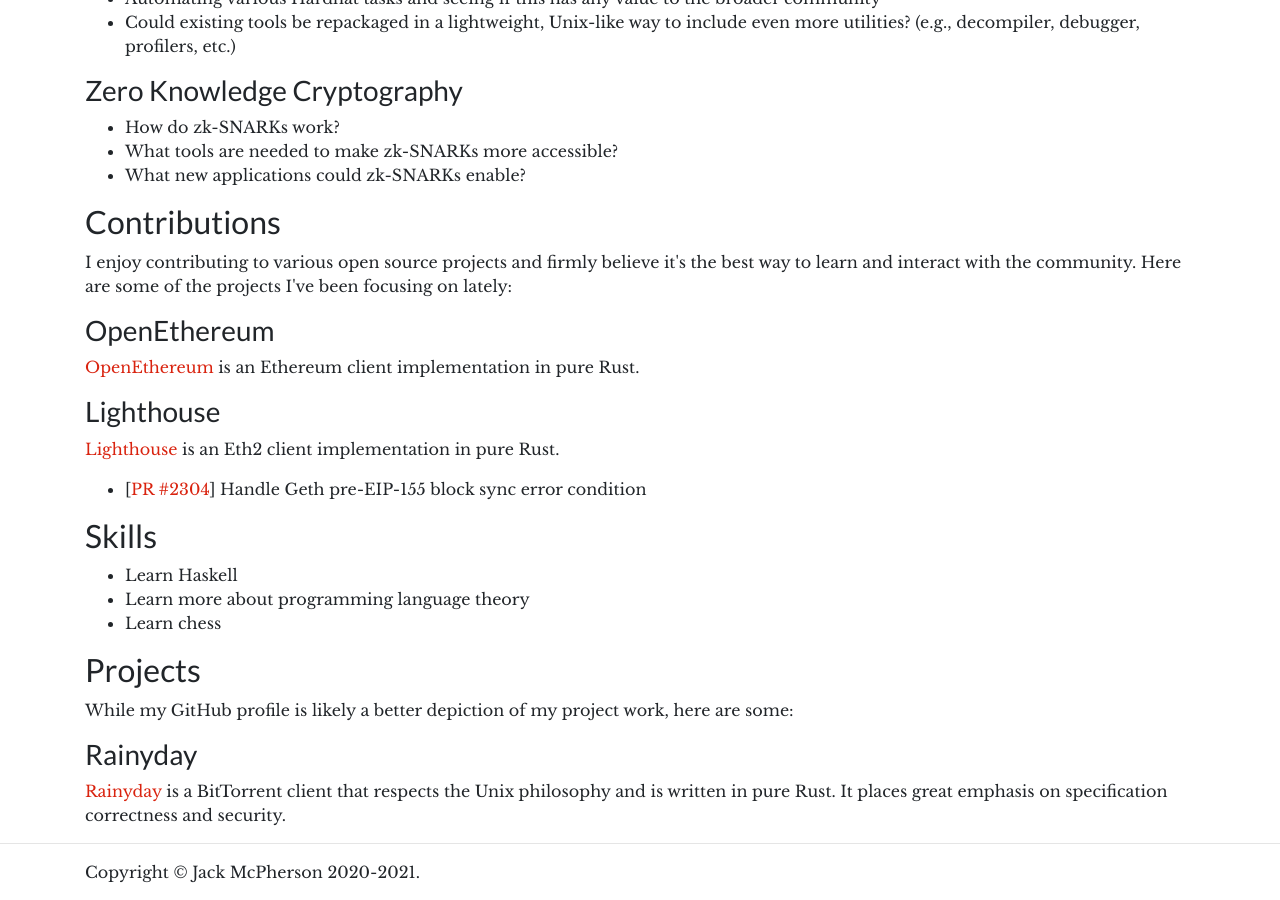
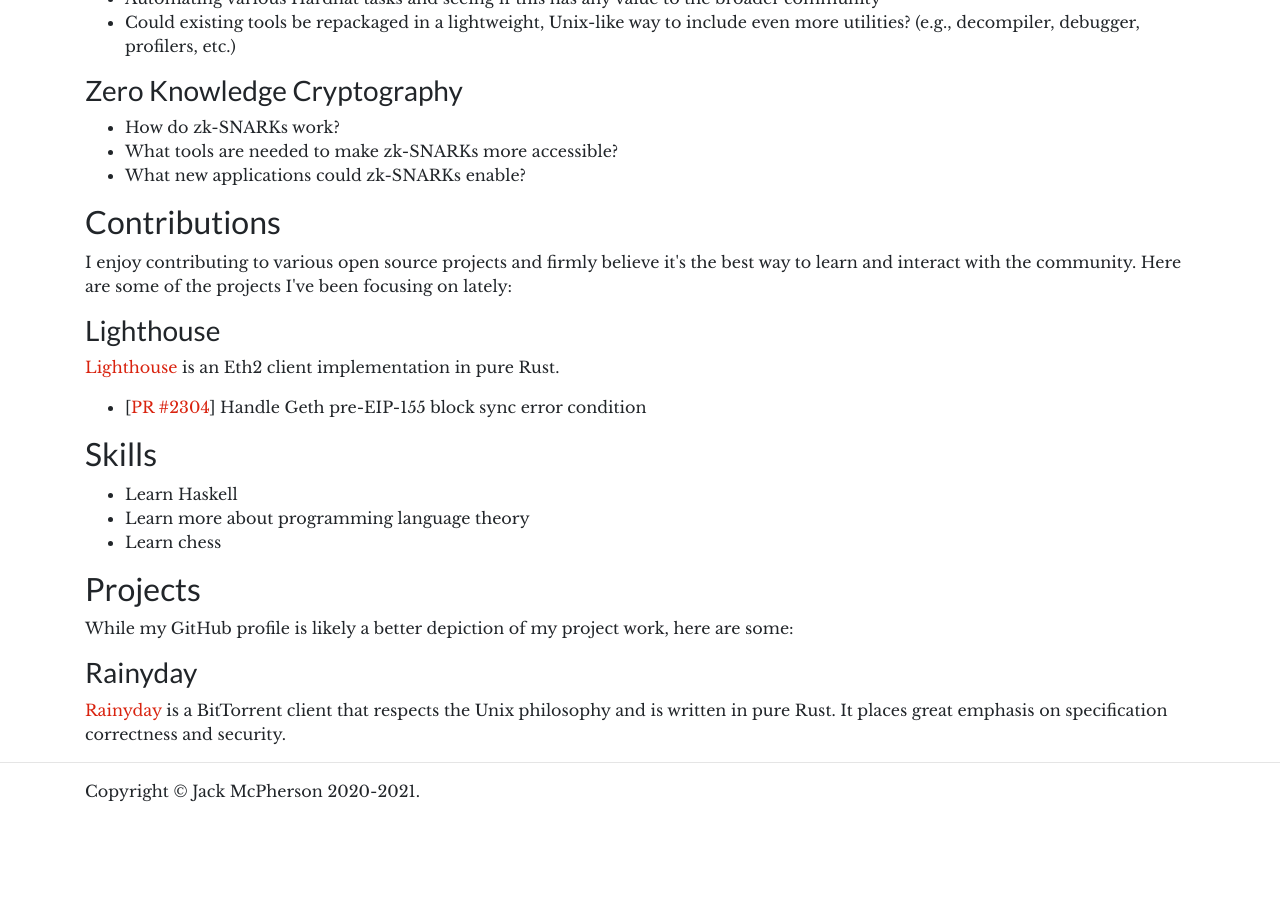
Before and after one commit to jmcph4/website, a Jekyll site: the page built from work.html, in a window 1280 px wide and 900 px high, scrolled down 600 px. Built offline with Jekyll 4.4.1, drawn with Linux system fonts in a browser that asks for light colours; after the commit the page ends 1419 px from its top, so only the background shows below that.

Commit message:
Remove OpenEthereum section
This commit removes the section on OpenEthereum as its now deprecated.

```diff
--- a/work.html
+++ b/work.html
@@ -30,9 +30,6 @@
 
     <p>I enjoy contributing to various open source projects and firmly believe it's the best way to learn and interact with the community. Here are some of the projects I've been focusing on lately:</p>
 
-    <h3>OpenEthereum</h3>
-    <p><a href="https://github.com/openethereum/openethereum" target="_blank" title="openethereum/openethereum: The fast, light, and robust client for the Ethereum mainnet.">OpenEthereum</a> is an Ethereum client implementation in pure Rust.</p>
-
     <h3>Lighthouse</h3>
     <p><a href="https://github.com/sigp/lighthouse" target="_blank" title="sigp/lighthouse: Rust Ethereum 2.0 Client">Lighthouse</a> is an Eth2 client implementation in pure Rust.</p>
 
```
